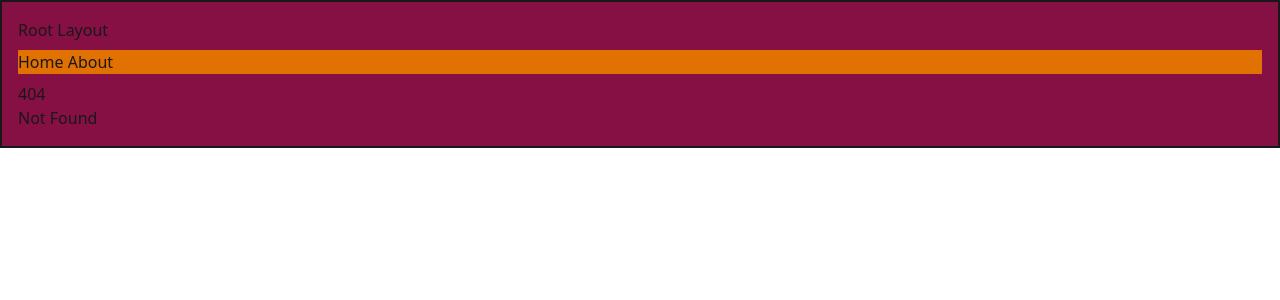
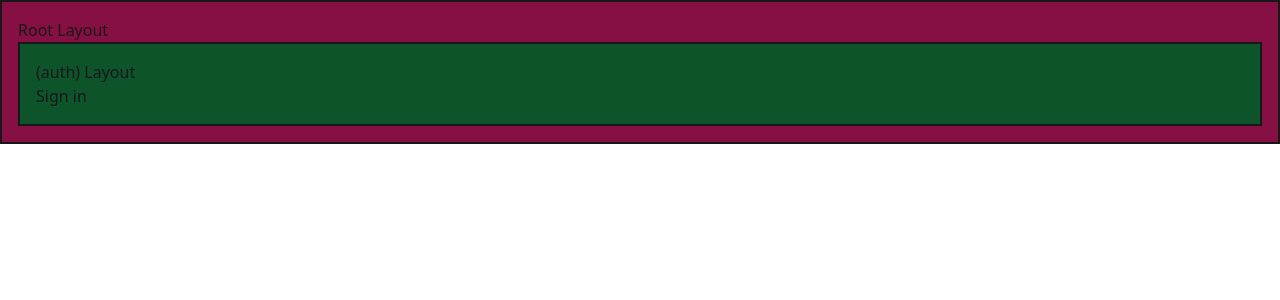
Before and after one commit to Algueron/sveltekit-course, a SvelteKit app: page /signin in a window 1280 px wide. Before the commit this address had no page. Shown: the top 300 px of the page. Built offline with nearby package versions, Linux system fonts and the light colour scheme.

Commit message:
feat: Structure our Layouts using Layout Groups

```diff
--- /dev/null
+++ b/src/routes/(app)/+layout.svelte
@@ -0,0 +1,8 @@
+<script lang="ts">
+    import type { Snippet } from 'svelte';
+    import type { LayoutData } from './$types';
+
+    let { data, children }: { data: LayoutData, children: Snippet } = $props();
+</script>
+
+{@render children()}
--- /dev/null
+++ b/src/routes/(auth)/+layout.svelte
@@ -0,0 +1,11 @@
+<script lang="ts">
+    import type { Snippet } from 'svelte';
+    import type { LayoutData } from './$types';
+
+    let { data, children }: { data: LayoutData, children: Snippet } = $props();
+</script>
+
+<div class="border-2 bg-green-900 p-4">
+    <h1 class="text-3x1">(auth) Layout</h1>
+    {@render children()}
+</div>
--- /dev/null
+++ b/src/routes/(auth)/signin/+page.svelte
@@ -0,0 +1,7 @@
+<script lang="ts">
+    import type { PageData } from './$types';
+
+    let { data }: { data: PageData } = $props();
+</script>
+
+<h1>Sign in</h1>
--- /dev/null
+++ b/src/routes/(marketing)/+layout.svelte
@@ -0,0 +1,19 @@
+<script lang="ts">
+    import type { Snippet } from 'svelte';
+    import type { LayoutData } from './$types';
+
+    let { data, children }: { data: LayoutData, children: Snippet } = $props();
+</script>
+
+<div class="bg-green-900 p-4 border-2">
+    <h1 class="text-3x1">(marketing) Layout</h1>
+    <nav class="my-2 bg-amber-600 p2">
+        <ul class="flex gap-2">
+            <li>
+                <a href="/">Home</a>
+                <a href="/about">About</a>
+            </li>
+        </ul>
+    </nav>
+    {@render children()}
+</div>
--- a/src/routes/about/+layout.svelte
+++ b/src/routes/(marketing)/about/+layout.svelte
@@ -1,6 +1,6 @@
 <script lang="ts">
     import type { Snippet } from 'svelte';
-    import type { LayoutData } from './$types';
+    import type { LayoutData } from '../about/$types';
 	import { page } from '$app/state';
 
     let { data, children }: { data: LayoutData, children: Snippet } = $props();
--- a/src/routes/+layout.svelte
+++ b/src/routes/+layout.svelte
@@ -1,23 +1,11 @@
 <script lang="ts">
-	import { page } from '$app/state';
 	import '../app.css';
 
 	let { children } = $props();
 </script>
 
-{#if page.url.pathname.startsWith('/about')}
+<div class="border-2 bg-pink-900 p-4">
+	<h1 class="text-3x1">Root Layout</h1>
+
 	{@render children()}
-{:else}
-	<div class="border-2 bg-pink-900 p-4">
-		<h1 class="text-3x1">Root Layout</h1>
-		<nav class="my-2 bg-amber-600 p2">
-			<ul class="flex gap-2">
-				<li>
-					<a href="/">Home</a>
-					<a href="/about">About</a>
-				</li>
-			</ul>
-		</nav>
-		{@render children()}
-	</div>
-{/if}
+</div>
```
Also changed, not shown: src/routes/(marketing)/+page.svelte (renamed from src/routes/+page.svelte), src/routes/(marketing)/about/+page.svelte (renamed from src/routes/about/+page.svelte), src/routes/(marketing)/about/team/+page.svelte (renamed from src/routes/about/team/+page.svelte), src/routes/(marketing)/blog/+page.svelte (renamed from src/routes/blog/+page.svelte), src/routes/(marketing)/blog/[id]/+page.svelte (renamed from src/routes/blog/[id]/+page.svelte).
